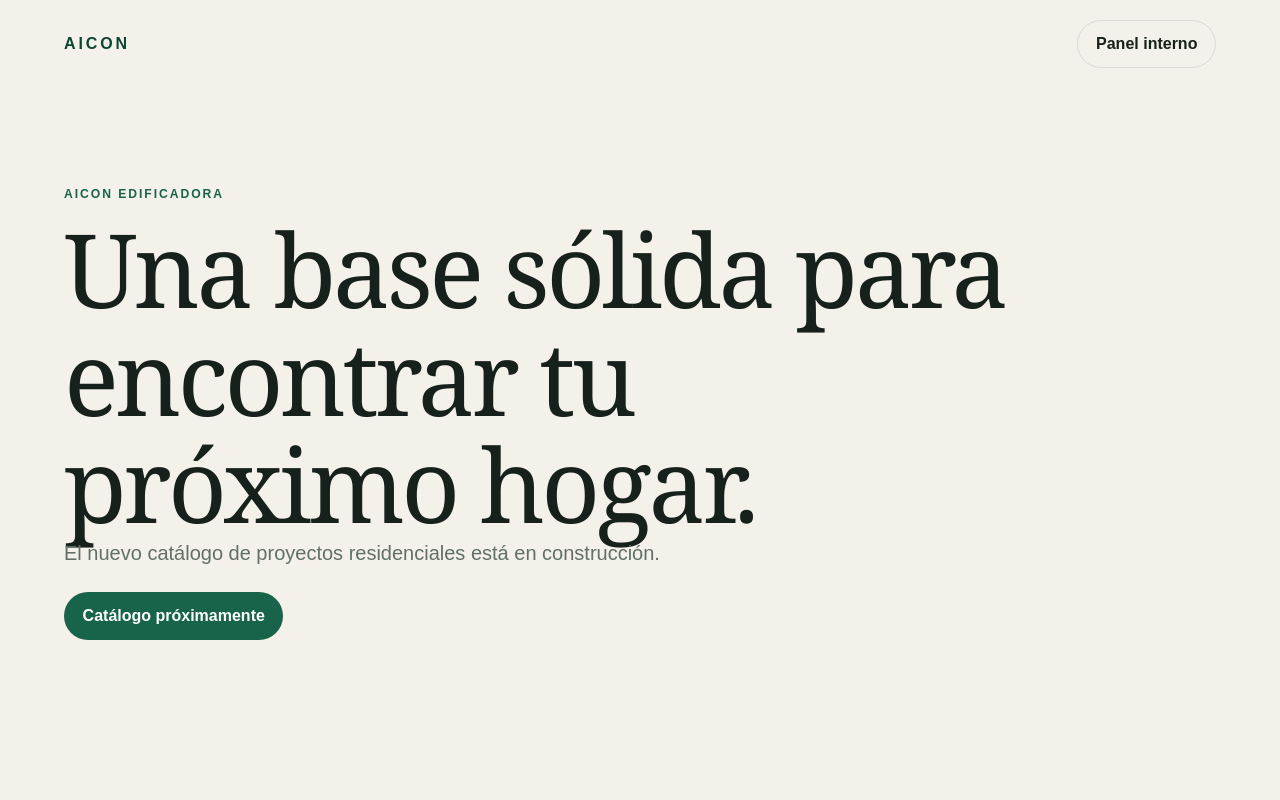
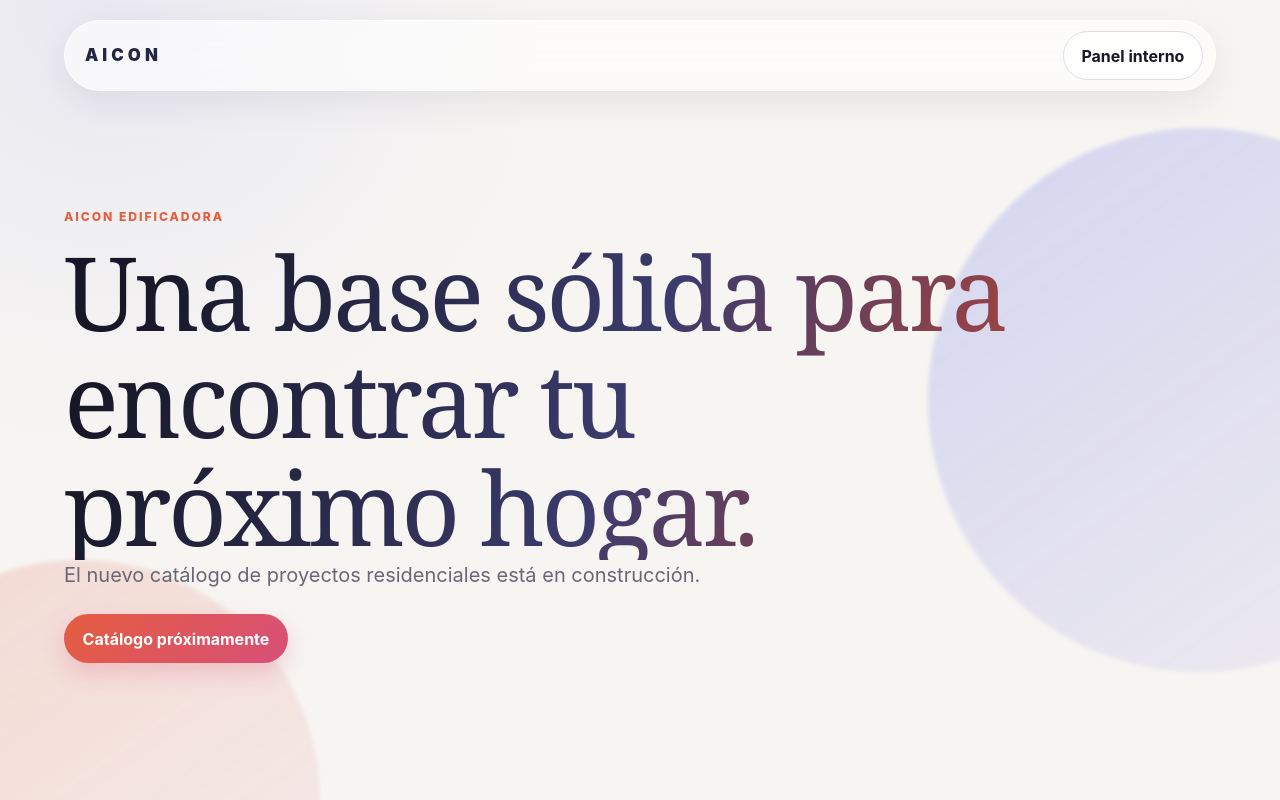
Before and after one commit to Ciscojes/aicon-web, a Next.js app: page / in a window 1280 px wide. Built offline with nearby package versions, Linux system fonts and the light colour scheme.

Commit message:
feat: refresh Aicon visual identity (#3)
Co-authored-by: Jesus Granados <jfrangranadosmora@gmail.com>

```diff
--- a/src/app/globals.css
+++ b/src/app/globals.css
@@ -1,15 +1,20 @@
 @import "tailwindcss";
 
 :root {
-  --background: #f4f1ea;
-  --surface: #fffdf8;
-  --foreground: #17211c;
-  --muted: #607067;
-  --line: #d7ddd6;
-  --accent: #17644a;
-  --accent-dark: #0e4634;
-  --error: #a52f2f;
-  --shadow: 0 18px 60px rgb(23 33 28 / 10%);
+  --background: #f7f5f2;
+  --surface: #ffffff;
+  --surface-soft: #f0eef8;
+  --foreground: #171727;
+  --muted: #696777;
+  --line: #dedbe7;
+  --accent: #e45d3f;
+  --accent-hover: #c9482e;
+  --accent-secondary: #4858e8;
+  --accent-dark: #242544;
+  --error: #ad2e2e;
+  --focus: #6659e8;
+  --shadow: 0 24px 70px rgb(37 32 71 / 13%);
+  --shadow-soft: 0 12px 35px rgb(37 32 71 / 8%);
 }
 
 * {
@@ -23,9 +28,11 @@ html {
 body {
   min-height: 100vh;
   margin: 0;
-  background: var(--background);
+  background:
+    radial-gradient(circle at 8% 0%, rgb(72 88 232 / 8%), transparent 28rem),
+    var(--background);
   color: var(--foreground);
-  font-family: Arial, Helvetica, sans-serif;
+  font-family: Inter, Aptos, "Segoe UI", Helvetica, Arial, sans-serif;
   line-height: 1.5;
 }
 
@@ -42,20 +49,20 @@ textarea {
 button:focus-visible,
 a:focus-visible,
 input:focus-visible {
-  outline: 3px solid #2a8d69;
+  outline: 3px solid var(--focus);
   outline-offset: 3px;
 }
 
 textarea:focus-visible {
-  outline: 3px solid #2a8d69;
+  outline: 3px solid var(--focus);
   outline-offset: 3px;
 }
 
 .wordmark {
   color: var(--accent-dark);
-  font-size: 1rem;
-  font-weight: 800;
-  letter-spacing: 0.18em;
+  font-size: 1.05rem;
+  font-weight: 900;
+  letter-spacing: 0.24em;
   text-decoration: none;
 }
 
@@ -70,6 +77,12 @@ textarea:focus-visible {
   min-height: 44px;
   padding: 0.7rem 1.1rem;
   text-decoration: none;
+  transition:
+    background 160ms ease,
+    border-color 160ms ease,
+    box-shadow 160ms ease,
+    color 160ms ease,
+    transform 160ms ease;
 }
 
 .button:disabled {
@@ -78,18 +91,28 @@ textarea:focus-visible {
 }
 
 .button-primary {
-  background: var(--accent);
+  background: linear-gradient(135deg, var(--accent), #d84f79);
+  box-shadow: 0 10px 24px rgb(216 79 121 / 24%);
   color: white;
 }
 
 .button-primary:hover:not(:disabled) {
-  background: var(--accent-dark);
+  background: linear-gradient(135deg, var(--accent-hover), #be3866);
+  box-shadow: 0 14px 30px rgb(216 79 121 / 30%);
+  transform: translateY(-1px);
 }
 
 .button-secondary {
-  background: transparent;
+  background: rgb(255 255 255 / 62%);
   border-color: var(--line);
   color: var(--foreground);
+}
+
+.button-secondary:hover:not(:disabled) {
+  background: white;
+  border-color: #bbb5cf;
+  box-shadow: var(--shadow-soft);
+  transform: translateY(-1px);
 }
 
 .button-danger {
@@ -126,7 +149,34 @@ textarea:focus-visible {
 
 .home-shell {
   min-height: 100vh;
+  overflow: hidden;
   padding: 1.25rem;
+  position: relative;
+}
+
+.home-shell::before,
+.home-shell::after {
+  border-radius: 999px;
+  content: "";
+  filter: blur(2px);
+  pointer-events: none;
+  position: absolute;
+}
+
+.home-shell::before {
+  background: linear-gradient(145deg, rgb(72 88 232 / 20%), rgb(117 87 208 / 6%));
+  height: 34rem;
+  right: -12rem;
+  top: 8rem;
+  width: 34rem;
+}
+
+.home-shell::after {
+  background: linear-gradient(145deg, rgb(228 93 63 / 18%), rgb(216 79 121 / 5%));
+  bottom: -15rem;
+  height: 30rem;
+  left: -10rem;
+  width: 30rem;
 }
 
 .site-nav,
@@ -136,6 +186,17 @@ textarea:focus-visible {
   justify-content: space-between;
   margin: 0 auto;
   max-width: 72rem;
+  position: relative;
+  z-index: 1;
+}
+
+.site-nav {
+  backdrop-filter: blur(18px);
+  background: rgb(255 255 255 / 62%);
+  border: 1px solid rgb(255 255 255 / 76%);
+  border-radius: 999px;
+  box-shadow: var(--shadow-soft);
+  padding: 0.65rem 0.75rem 0.65rem 1.25rem;
 }
 
 .hero {
@@ -146,12 +207,14 @@ textarea:focus-visible {
   min-height: calc(100vh - 7rem);
   max-width: 72rem;
   padding: 4rem 0;
+  position: relative;
+  z-index: 1;
 }
 
 .hero h1,
 .panel-content h1,
 .auth-card h1 {
-  font-family: Georgia, "Times New Roman", serif;
+  font-family: "Iowan Old Style", Baskerville, Georgia, "Times New Roman", serif;
   font-weight: 500;
   letter-spacing: -0.035em;
   line-height: 1.05;
@@ -159,8 +222,12 @@ textarea:focus-visible {
 }
 
 .hero h1 {
+  background: linear-gradient(112deg, #171727 8%, #3b3b6d 58%, #c84732 105%);
+  background-clip: text;
   font-size: clamp(2.7rem, 8vw, 6.7rem);
   max-width: 60rem;
+  -webkit-background-clip: text;
+  -webkit-text-fill-color: transparent;
 }
 
 .hero-actions {
@@ -173,12 +240,16 @@ textarea:focus-visible {
   justify-content: center;
   min-height: 100vh;
   padding: 1rem;
+  background:
+    radial-gradient(circle at 18% 18%, rgb(72 88 232 / 14%), transparent 24rem),
+    radial-gradient(circle at 85% 80%, rgb(228 93 63 / 14%), transparent 24rem);
 }
 
 .auth-card {
-  background: var(--surface);
-  border: 1px solid var(--line);
-  border-radius: 1.25rem;
+  backdrop-filter: blur(20px);
+  background: rgb(255 255 255 / 86%);
+  border: 1px solid rgb(255 255 255 / 90%);
+  border-radius: 1.6rem;
   box-shadow: var(--shadow);
   max-width: 30rem;
   padding: clamp(1.5rem, 5vw, 3rem);
@@ -211,18 +282,18 @@ textarea:focus-visible {
 }
 
 .field input {
-  background: white;
-  border: 1px solid #a9b5ad;
-  border-radius: 0.6rem;
+  background: #fbfaff;
+  border: 1px solid #c8c4d5;
+  border-radius: 0.72rem;
   min-height: 48px;
   padding: 0.65rem 0.75rem;
   width: 100%;
 }
 
 .field textarea {
-  background: white;
-  border: 1px solid #a9b5ad;
-  border-radius: 0.6rem;
+  background: #fbfaff;
+  border: 1px solid #c8c4d5;
+  border-radius: 0.72rem;
   padding: 0.65rem 0.75rem;
   resize: vertical;
   width: 100%;
@@ -242,9 +313,9 @@ textarea:focus-visible {
 }
 
 .form-success {
-  background: #e5f5ed;
+  background: #eceeff;
   border-radius: 0.5rem;
-  color: var(--accent-dark);
+  color: #303dba;
   display: block;
   font-size: 0.88rem;
   margin: 0;
@@ -258,19 +329,26 @@ textarea:focus-visible {
 }
 
 .text-link {
-  color: var(--accent-dark);
+  color: var(--accent-secondary);
   font-size: 0.92rem;
   font-weight: 700;
 }
 
 .panel-shell {
+  background:
+    radial-gradient(circle at 92% 2%, rgb(228 93 63 / 7%), transparent 25rem),
+    radial-gradient(circle at 5% 45%, rgb(72 88 232 / 7%), transparent 28rem);
   min-height: 100vh;
   padding: 1.25rem;
 }
 
 .panel-header {
-  border-bottom: 1px solid var(--line);
-  padding-bottom: 1rem;
+  backdrop-filter: blur(18px);
+  background: rgb(255 255 255 / 66%);
+  border: 1px solid rgb(222 219 231 / 72%);
+  border-radius: 1rem;
+  box-shadow: var(--shadow-soft);
+  padding: 0.8rem 1rem;
 }
 
 .panel-user {
@@ -303,9 +381,10 @@ textarea:focus-visible {
 }
 
 .status-card {
-  background: var(--surface);
+  background: linear-gradient(145deg, rgb(255 255 255 / 95%), rgb(246 244 251 / 90%));
   border: 1px solid var(--line);
-  border-radius: 1rem;
+  border-radius: 1.15rem;
+  box-shadow: var(--shadow-soft);
   padding: 1.4rem;
 }
 
@@ -345,7 +424,7 @@ textarea:focus-visible {
 }
 
 .count-badge {
-  background: var(--accent-dark);
+  background: linear-gradient(135deg, var(--accent-dark), #44477d);
   color: white;
   padding: 0.6rem 0.9rem;
 }
@@ -360,9 +439,11 @@ textarea:focus-visible {
 
 .catalog-list-panel,
 .catalog-form-panel {
-  background: var(--surface);
+  backdrop-filter: blur(16px);
+  background: rgb(255 255 255 / 88%);
   border: 1px solid var(--line);
-  border-radius: 1rem;
+  border-radius: 1.2rem;
+  box-shadow: var(--shadow-soft);
   padding: clamp(1.25rem, 3vw, 2rem);
 }
 
@@ -376,7 +457,8 @@ textarea:focus-visible {
 }
 
 .empty-state {
-  border: 1px dashed #a9b5ad;
+  background: linear-gradient(145deg, #faf9fd, #f3f1fa);
+  border: 1px dashed #b9b4cb;
   border-radius: 0.75rem;
   margin-top: 1.5rem;
   padding: 2.5rem 1rem;
@@ -402,6 +484,7 @@ textarea:focus-visible {
 }
 
 .catalog-list li {
+  background: linear-gradient(135deg, #ffffff, #faf9fd);
   align-items: flex-start;
   border: 1px solid var(--line);
   border-radius: 0.75rem;
@@ -423,7 +506,7 @@ textarea:focus-visible {
 }
 
 .catalog-list code {
-  color: var(--accent-dark);
+  color: var(--accent-secondary);
   display: block;
   font-size: 0.78rem;
   margin-top: 0.5rem;
@@ -441,13 +524,13 @@ textarea:focus-visible {
 }
 
 .status-draft {
-  background: #efe8d8;
-  color: #66521f;
+  background: #fff0d8;
+  color: #80510c;
 }
 
 .status-published {
-  background: #dcefe5;
-  color: var(--accent-dark);
+  background: #e8ebff;
+  color: #3340b9;
 }
 
 .status-hidden {
@@ -489,9 +572,11 @@ textarea:focus-visible {
 }
 
 .lifecycle-panel {
-  background: var(--surface);
+  backdrop-filter: blur(16px);
+  background: rgb(255 255 255 / 88%);
   border: 1px solid var(--line);
-  border-radius: 1rem;
+  border-radius: 1.2rem;
+  box-shadow: var(--shadow-soft);
   padding: clamp(1.25rem, 3vw, 2rem);
 }
 
@@ -581,5 +666,6 @@ textarea:focus-visible {
   *::before,
   *::after {
     scroll-behavior: auto !important;
+    transition: none !important;
   }
 }
```
Also changed, not shown: 1 other file (tests, documents, lock files or other folders).
